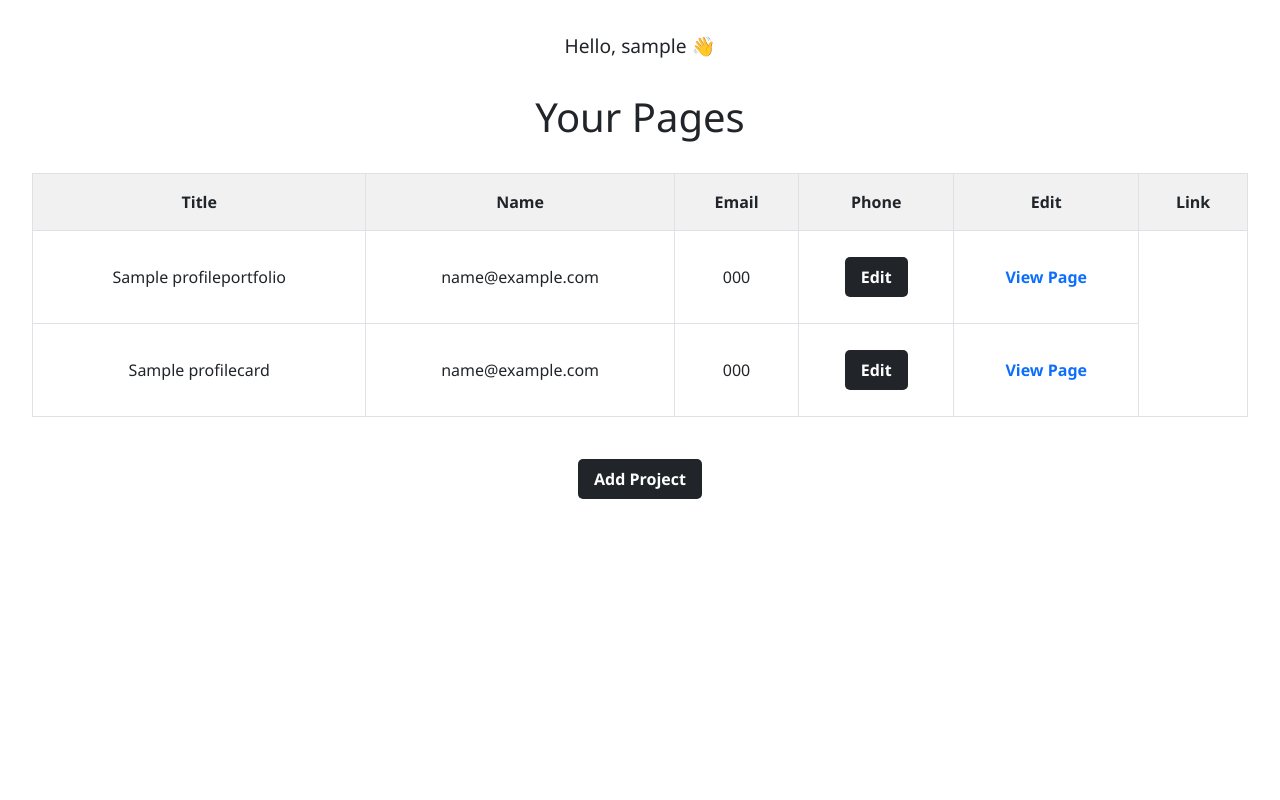
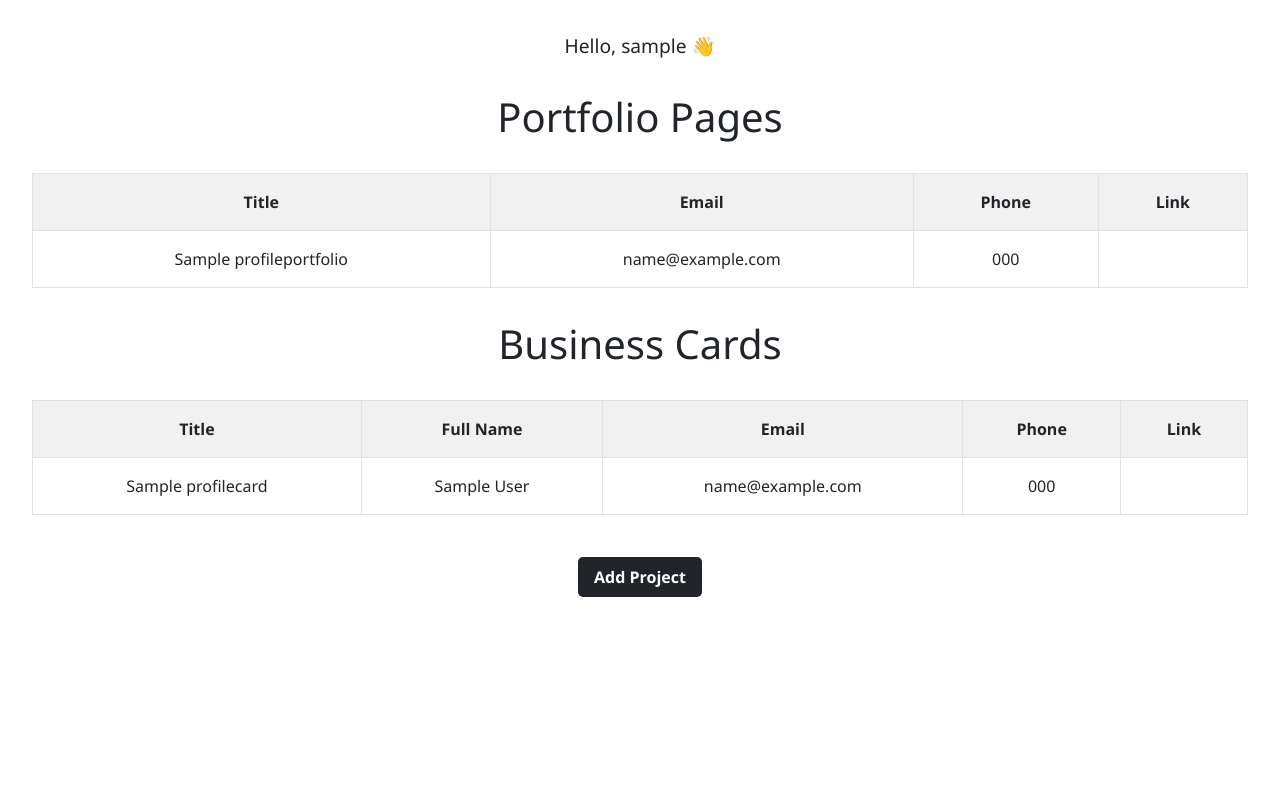
Before and after one commit to MarcinCuprys13/Content-Management-System, a Django app: page / in a window 1280 px wide. Shown: the part 56-856 px from the top of the page. Run offline with Django 4.2, Linux system fonts and the light colour scheme; a user stored in the database is signed in; tables that the repository leaves empty hold one stand-in row (values such as "Sample post").

Commit message:
portfolio table work

```diff
--- a/ibicms/templates/home.html
+++ b/ibicms/templates/home.html
@@ -90,38 +90,82 @@
     }
 </style>
 
-
 <div class="content-container">
     <p class="hello-user">Hello, {{ user.username }} 👋</p>
 
-    {% if user_profiles %}
-    <h2>Your Pages</h2>
-
+    {% if portfolios %}
+    <h2>Portfolio Pages</h2>
     <div class="table_div">
         <table>
             <thead>
                 <tr>
                     <th>Title</th>
-                    <th>Name</th>
                     <th>Email</th>
                     <th>Phone</th>
-                    <th>Edit</th>
                     <th>Link</th>
                 </tr>
             </thead>
             <tbody>
-                {% for profile in user_profiles %}
+                {% for item in portfolios %}
                 <tr>
-                    <td>{{ profile.title }}</td>
-                    <!-- <td>{{ profile.first_name }} {{ profile.last_name }}</td> -->
-                    <td>{{ profile.email }}</td>
-                    <td>{{ profile.phone }}</td>
-                    <td>
-                        <a href="{% url 'profile-edit' pk=profile.pk %}" class="edit-link">Edit</a>
-                    </td>
-                    <td>
-                        <a href="{% url 'page' id=profile.pk %}" class="view-link">View Page</a>
-                    </td>
+                    <td>{{ item.title }}</td>
+                    <td>{{ item.email }}</td>
+                    <td>{{ item.phone }}</td>
+
+                </tr>
+                {% endfor %}
+            </tbody>
+        </table>
+    </div>
+    {% endif %}
+
+    {% if newsletters %}
+    <h2>Newsletter Pages</h2>
+    <div class="table_div">
+        <table>
+            <thead>
+                <tr>
+                    <th>Title</th>
+                    <th>Email</th>
+                    <th>Head Color</th>
+                    <th>Link</th>
+                </tr>
+            </thead>
+            <tbody>
+                {% for item in newsletters %}
+                <tr>
+                    <td>{{ item.title }}</td>
+                    <td>{{ item.email }}</td>
+                    <td>{{ item.head_color }}</td>
+
+                </tr>
+                {% endfor %}
+            </tbody>
+        </table>
+    </div>
+    {% endif %}
+
+    {% if cards %}
+    <h2>Business Cards</h2>
+    <div class="table_div">
+        <table>
+            <thead>
+                <tr>
+                    <th>Title</th>
+                    <th>Full Name</th>
+                    <th>Email</th>
+                    <th>Phone</th>
+                    <th>Link</th>
+                </tr>
+            </thead>
+            <tbody>
+                {% for item in cards %}
+                <tr>
+                    <td>{{ item.title }}</td>
+                    <td>{{ item.first_name }} {{ item.last_name }}</td>
+                    <td>{{ item.email }}</td>
+                    <td>{{ item.phone }}</td>
+
                 </tr>
                 {% endfor %}
             </tbody>
--- a/ibicms/views.py
+++ b/ibicms/views.py
@@ -5,12 +5,11 @@ from django.shortcuts import render
 
 @login_required(login_url='/accounts/login/')
 def home(request):
-    user_portfolios = list(ProfilePortfolio.objects.filter(user=request.user))
-    user_card = list(ProfileCard.objects.filter(user=request.user))
-    print("uytwkonik zalogowany")
-    print(user_portfolios)
-    print(user_card)
-    return render(request, 'home.html', {'user_profiles': user_portfolios + user_card})
+    return render(request, 'home.html', {
+        'portfolios': ProfilePortfolio.objects.filter(user=request.user),
+        # 'newsletters': ProfileNewsletter.objects.filter(user=request.user),
+        'cards': ProfileCard.objects.filter(user=request.user),
+    })
 
 @login_required(login_url='/accounts/login/')
 def choose_cms_template(request):
```
